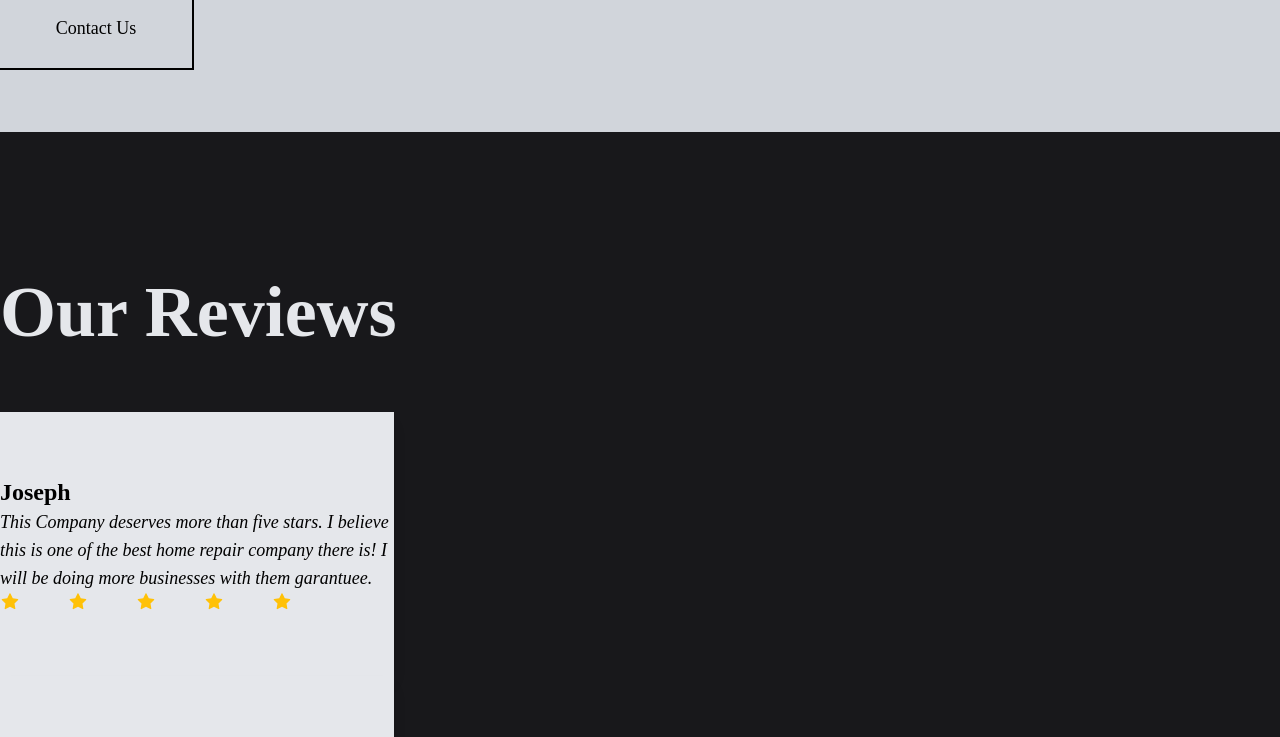
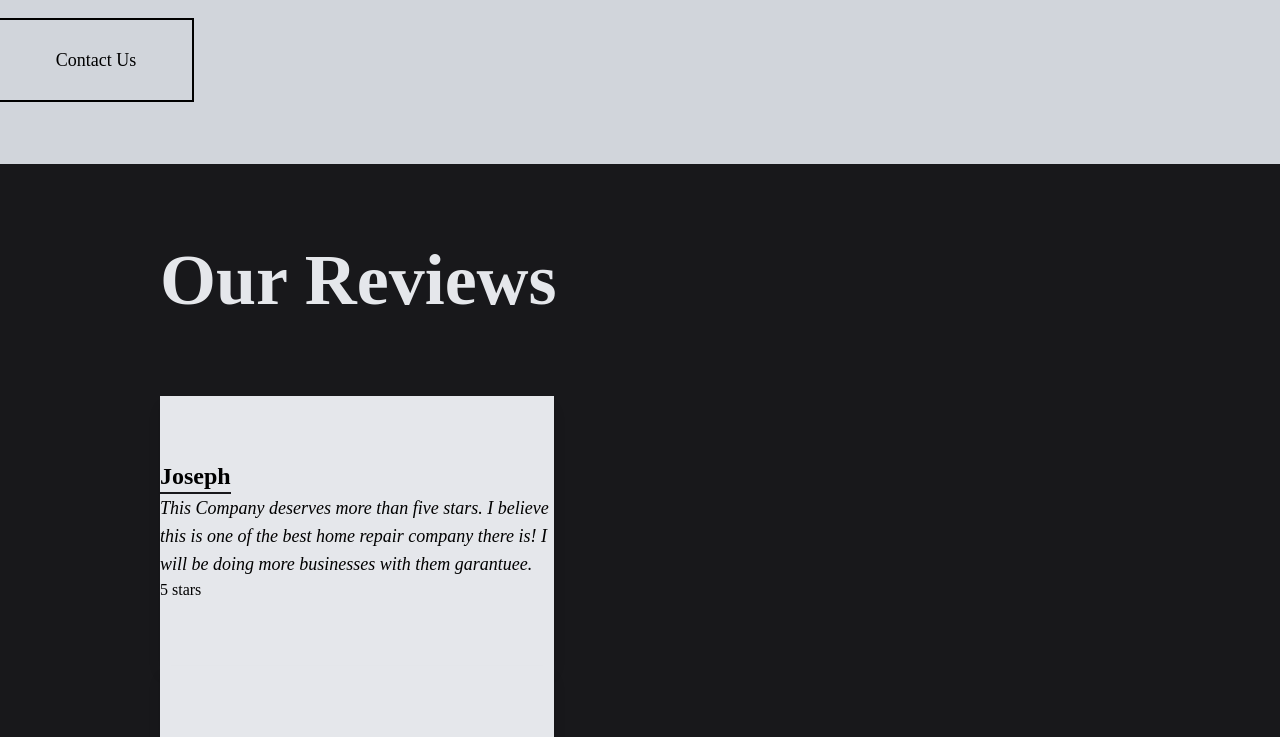
Before and after one commit to MichaelRG023/Home-Repair, a React (Create React App) app: page /contact in a window 1280 px wide. Shown: the part 3474-4211 px from the top of the page. Built offline with nearby package versions, Linux system fonts and the light colour scheme; data requests are answered from the project's data file.

Commit message:
css changes

```diff
--- a/src/component/Home.js
+++ b/src/component/Home.js
@@ -10,7 +10,7 @@ function Home() {
     }
 
     return(
-        <div className="bg-slate-200">
+        <div className="bg-slate-300">
             <h1 className="font-bold text-left text-7xl">
             Home Repair Service
              </h1>
--- a/src/component/Reviews.js
+++ b/src/component/Reviews.js
@@ -21,29 +21,19 @@ useEffect(()=>{
 
 
  // ffc107 is going to be yellow color
+ const stars =[1,2,3,4,5];
 
     return(
-        <div className="bg-zinc-900 py-20 ">
-            <h1 className="font-bold text-7xl text-gray-200 py-16">Our Reviews</h1>
+        <div className="bg-zinc-900 px-40 ">
+            <h1 className="font-bold text-7xl text-gray-200 py-20">Our Reviews</h1>
             {review.map(reviews => (
-                <div className="w-[394px] shadow-lg bg-gray-200 flex flex-wrap py-16 gap-x-12" key={reviews.id}>
-                    <h2 className="font-bold text-2xl text-center">{reviews.name}</h2>
+                <ul className="w-[394px] shadow-lg bg-gray-200 flex flex-wrap py-16  gap-x-12" key={reviews.id}>
+                    <h2 className="font-bold text-2xl text-center border-b-2 border-zinc-900">{reviews.name}</h2>
                     <p className="text-lg italic">{reviews.reviews}</p>
-                    {[...Array(5)].map((star, index)=>{
-                        return(
-                            <label>
-                            <AiFillStar
-                            size={20}
-                            color="#ffc107"/>
-                            </label>
+                    <p>{reviews.rating}</p>
+                </ul>
+            ))}
 
-
-
-                        );
-                    })}
-
-                </div>
-            ))}
 
 
         </div>
--- a/src/component/Services.js
+++ b/src/component/Services.js
@@ -3,11 +3,11 @@ function Services(){
 
 
     return(
-        <div className="bg-zinc-900 space-y-10 text-white">
+        <div className="bg-slate-300 space-y-10 py-4 ">
 
             <h1 className="font-bold text-6xl">Our Services</h1>
             <h2 className="font-bold text-4xl ">Carpentry </h2>
-            <p className="text-2xl text-white ">
+            <p className="text-2xl ">
                 Our Carpernters are highly Skilled Workers who dedicate their time with providing the best frameworks and structures made from wood and other materials
                 </p>
              <h2 className="font-bold text-4xl "> Flooring</h2>
```
